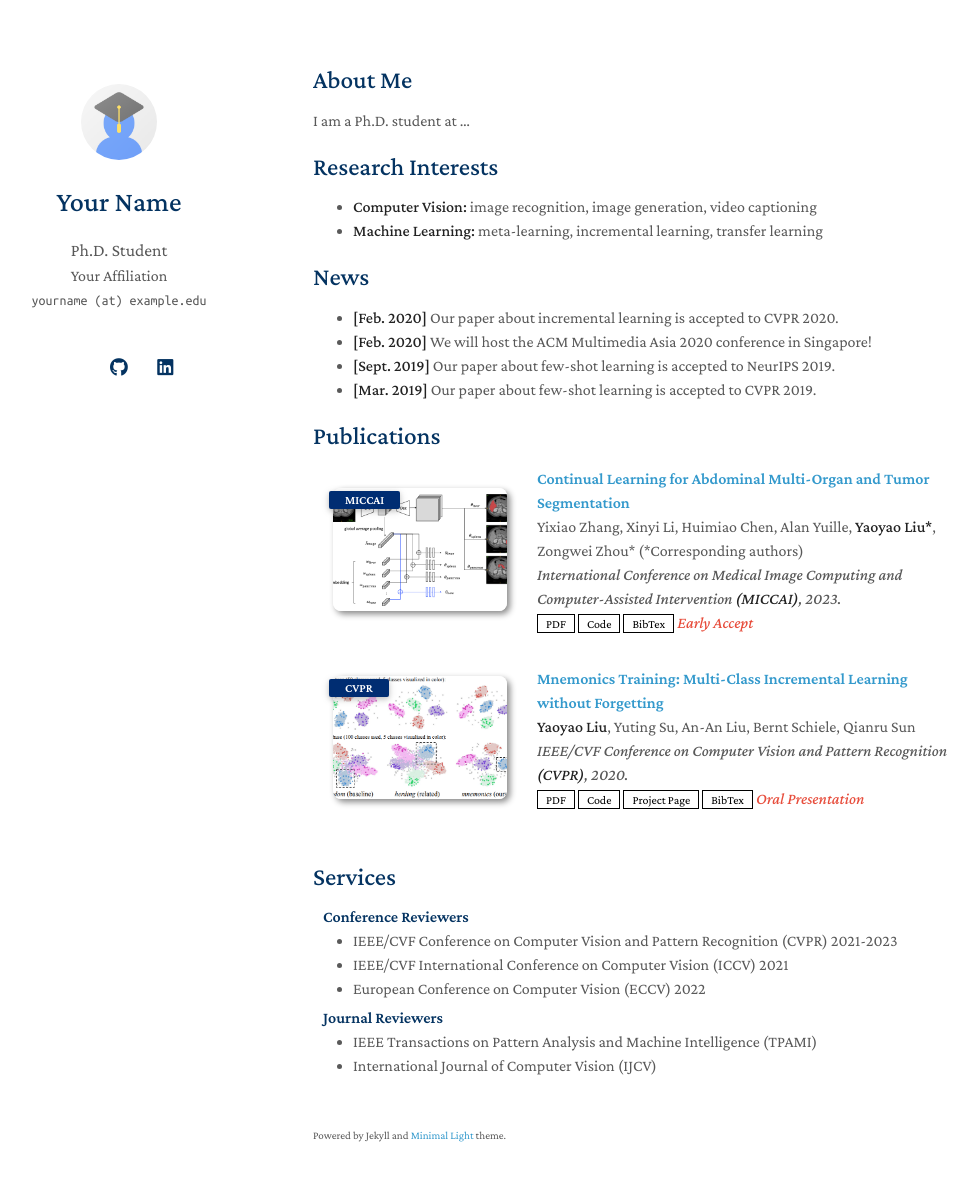
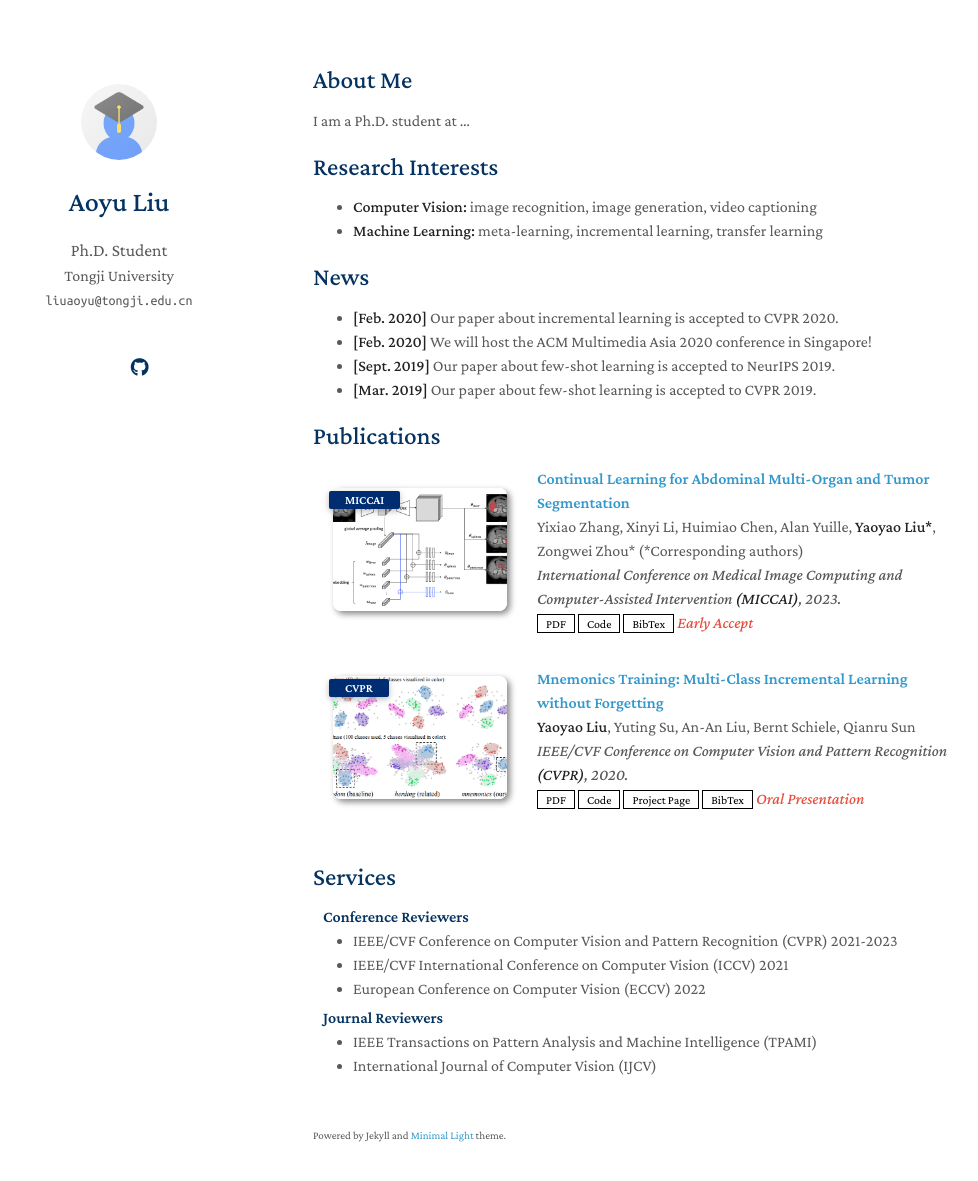
Before and after one commit to Aoyu-Liu/Aoyu-Liu.github.io, a Jekyll site: the page built from index.md, in a window 1280 px wide and 1216 px high. Shown: the top 1181 px of the window, without its empty margins (157-1135 px from the left). Built offline with Jekyll 4.4.1, drawn with Linux system fonts in a browser that asks for light colours; a style sheet for code colours, icons or effects is not loaded; our own code applies the rules of GitHub Pages for plain Markdown files.

Commit message:
Update _config.yml

```diff
--- a/_config.yml
+++ b/_config.yml
@@ -1,22 +1,22 @@
 # Basic Information
-title: Your Name
+title: Aoyu Liu
 position: Ph.D. Student
-affiliation: Your Affiliation
-email: yourname (at) example.edu
+affiliation: Tongji University
+email: liuaoyu@tongji.edu.cn
 
 # Search Engine Optimization (SEO)
 # The following information is used to improve the website traffic from search engines, e.g., Google.
 keywords: minimal light
 description: The Minimal Light is a simple and elegant jekyll theme for academic personal homepage.
-canonical: https://minimal-light-theme.yliu.me/
+canonical: https://aoyu-liu.github.io/
 
 # Links
 # If you don't need one of them, you may delete the corresponding line.
-google_scholar: https://scholar.google.com/
-cv_link: assets/files/curriculum_vitae.pdf
-github_link: https://github.com/
-linkedin: https://www.linkedin.com/
-twitter: https://twitter.com/
+google_scholar: https://scholar.google.com/citations?user=hrK4zF0AAAAJ&hl=zh-CN
+# cv_link: assets/files/curriculum_vitae.pdf
+github_link: https://github.com/Aoyu-Liu
+# linkedin: https://www.linkedin.com/
+# twitter: https://twitter.com/
 
 # Images (e.g., your profile picture and your website's favicon)
 # "favicon" and "favicon_dark" are used for the light and dark modes, respectively.
```
